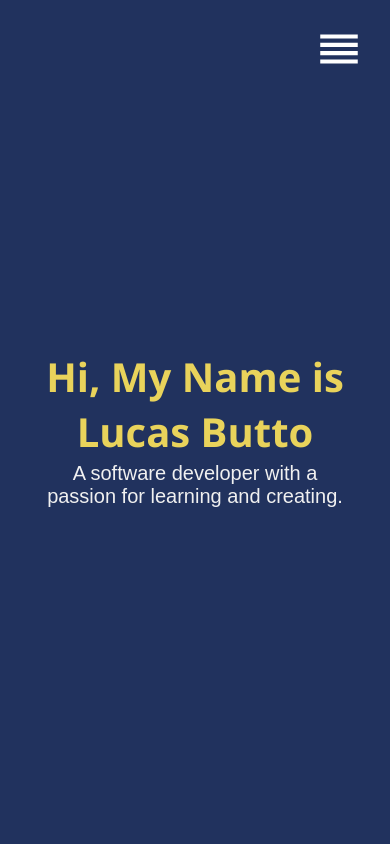
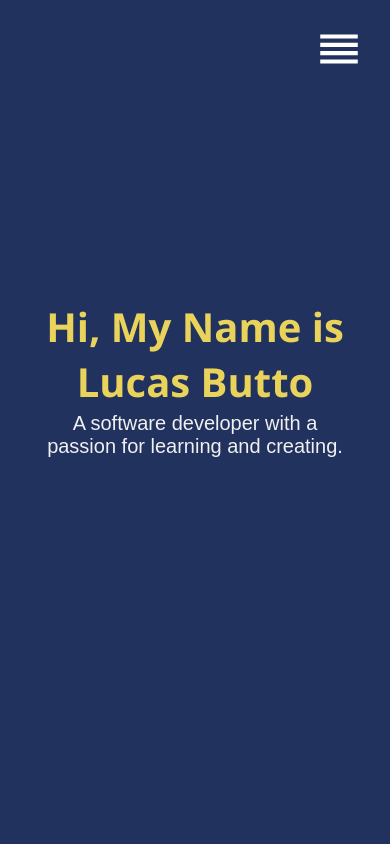
Before and after one commit to LucasButto/Portafolio, a React (Create React App) app: page / in a window 390 px wide. Shown: the top 844 px of the page. Built offline with nearby package versions, Linux system fonts and the light colour scheme.

Commit message:
home view mobile fixed

```diff
--- a/src/styles/Home.css
+++ b/src/styles/Home.css
@@ -92,7 +92,7 @@
 
 @media only screen and (max-width: 425px) {
   .about{
-    height: 100vh;
-    margin-top: -100px;
+    height: calc(100vh + 100px);
+    margin-top: -200px;
   }
 }
```
